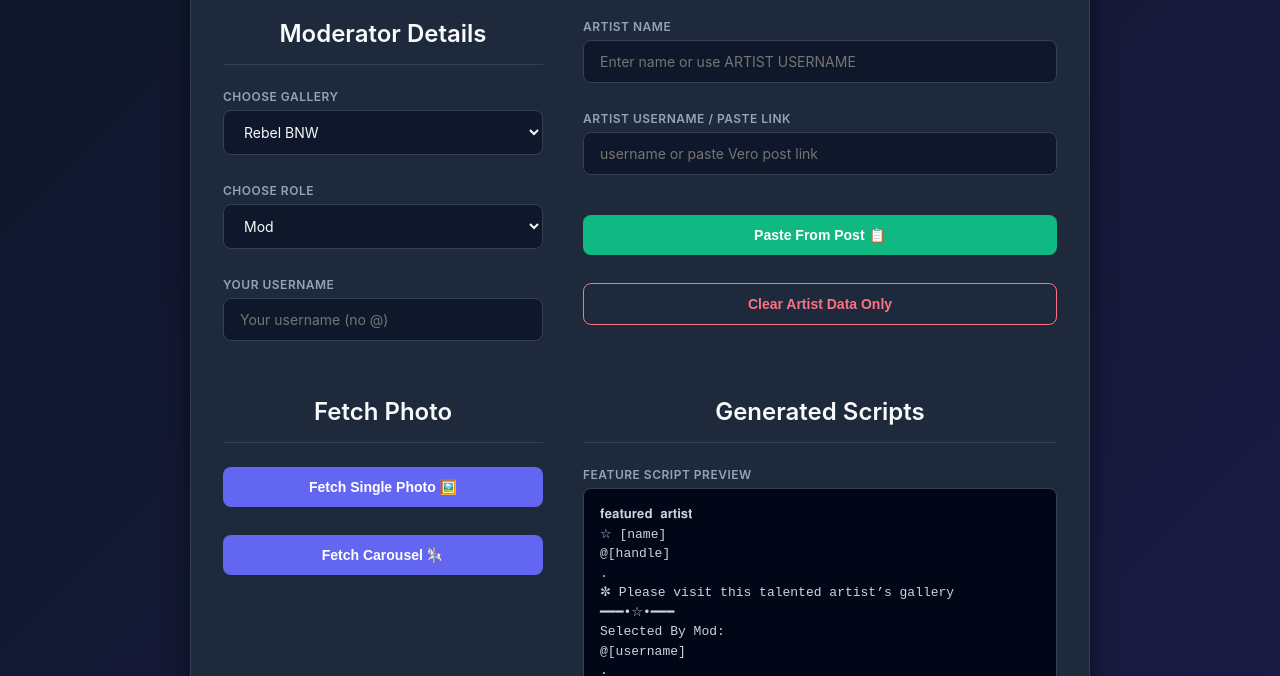
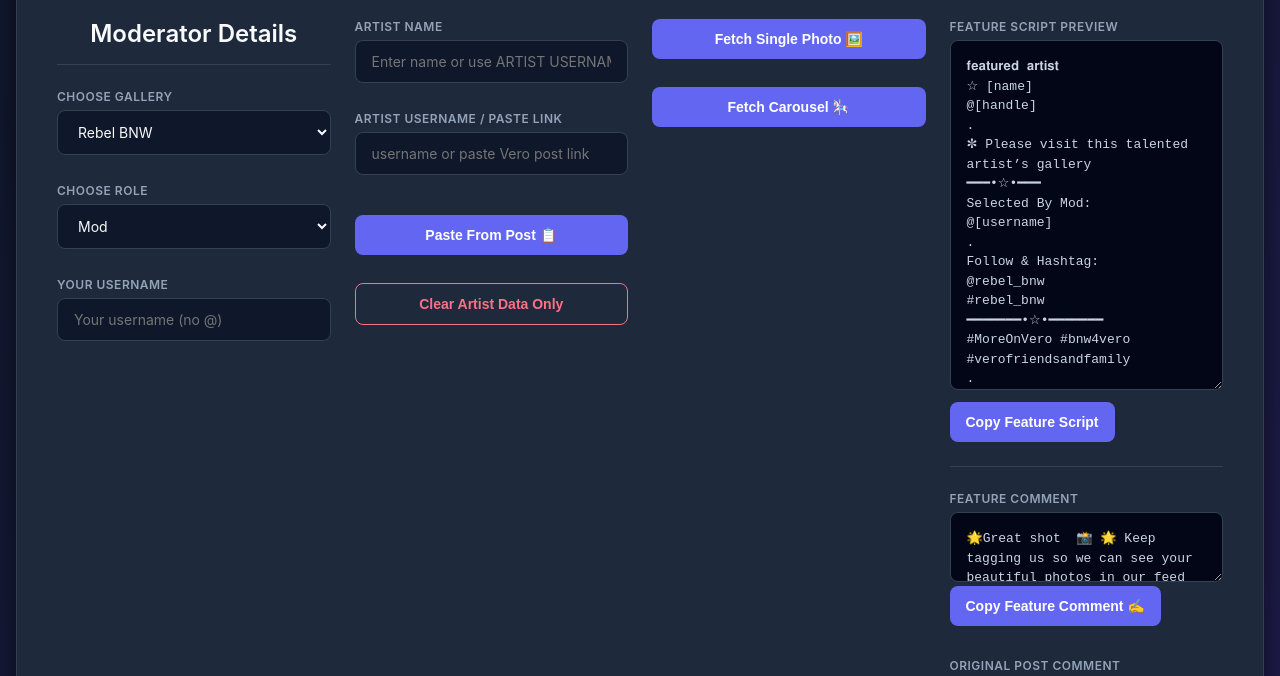
Before and after one commit to pesstoss/Rebel-Scripts, a plain HTML site: page index.html in a window 1280 px wide. Shown: the part 100-776 px from the top of the page. Drawn offline with Linux system fonts and the light colour scheme.

Commit message:
improved desktop style a bit

```diff
--- a/styles.css
+++ b/styles.css
@@ -157,15 +157,25 @@
 
         /* Desktop view */
         @media (min-width: 768px) {
-            .card { padding: 32px; } /* Restores wider padding for monitors */
+        .card {
+            padding: 32px 40px;
+            max-width: 100%;
+            margin: 0;
+        }
+
         .layout-grid {
-                grid-template-columns: 320px 1fr;
-                gap: 40px;
+            grid-template-columns: repeat(4, 1fr);
+            gap: 24px;
             align-items: start;
         }
+
         .preview-box { height: 350px; font-size: 13px; }
         .preview-box.small { height: 70px; }
-            input, select { font-size: 14px; }
+        input, select { font-size: 14px; width: 100%; }
+
+        /* Changes Paste from Post button to purple on desktop */
+        .btn-paste { background: #6366f1; }
+        .btn-paste:hover { background: #4f46e5; }
         }
 
         /* Mobile view: Swipeable Pages */
```
Lines whose indentation alone changed are shown as unchanged.
